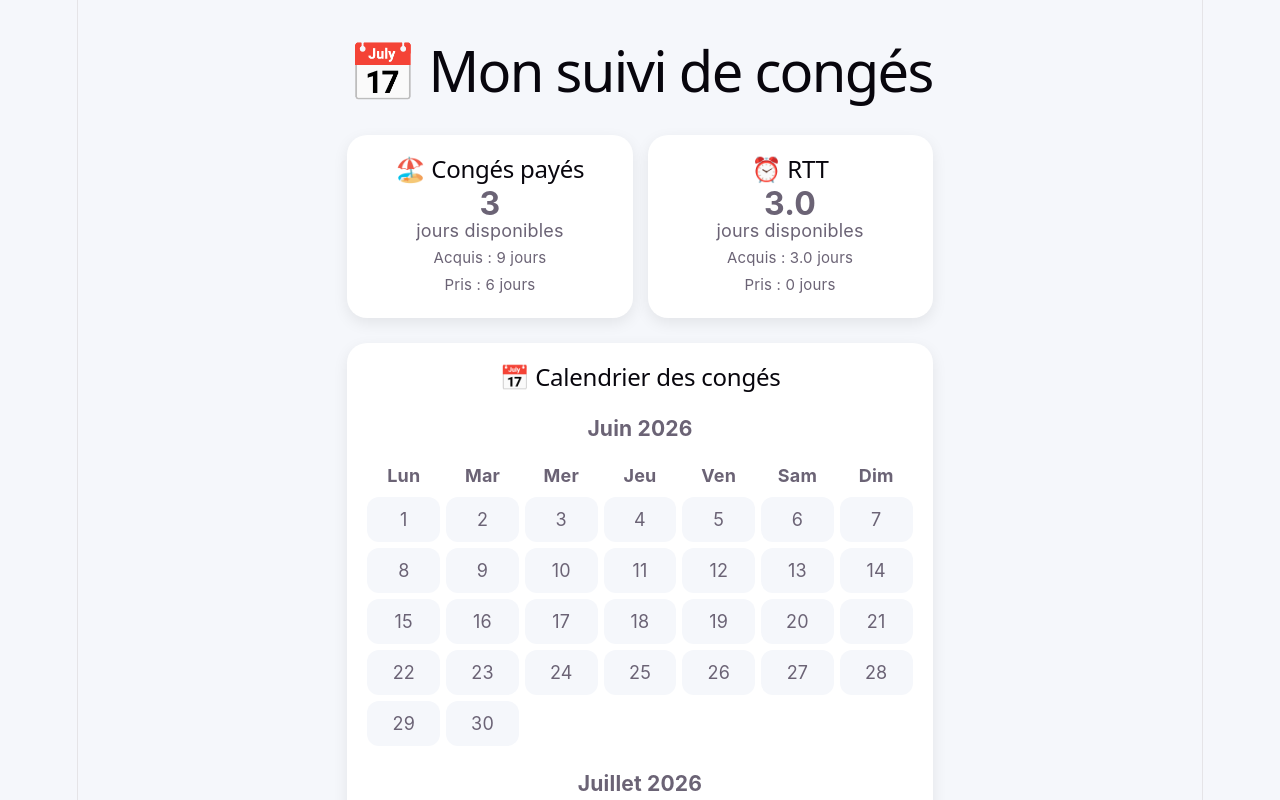
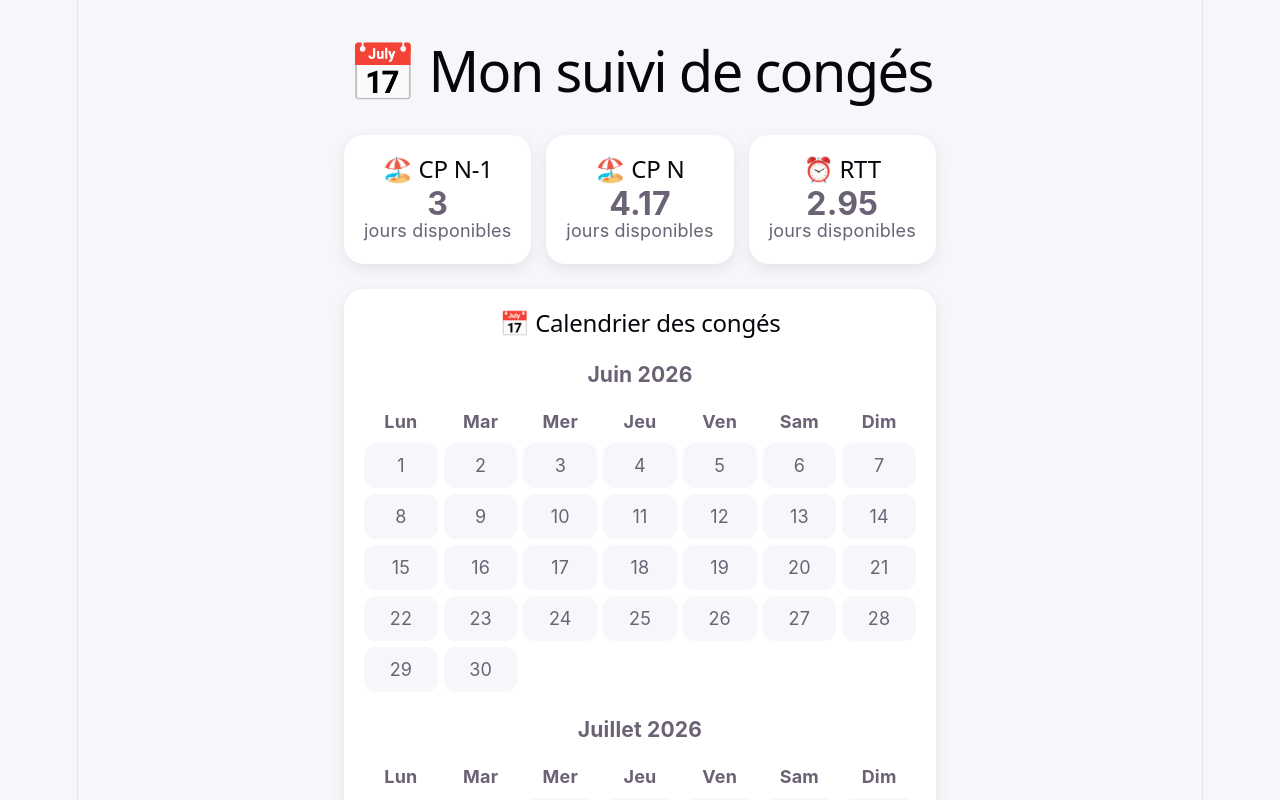
Before and after one commit to mathildem45/suivi-conges, a React (Vite) app: page / in a window 1280 px wide. Shown: the top 800 px of the page. Built offline with nearby package versions, Linux system fonts and the light colour scheme.

Commit message:
V2 - Soldes CP N-1 CP N et RTT

```diff
--- a/src/App.jsx
+++ b/src/App.jsx
@@ -15,7 +15,6 @@ import "./App.css";
 
 function App() {
 
-
   const [conges, setConges] = useState(() => {
 
     const sauvegarde =
@@ -28,10 +27,8 @@ function App() {
   });
 
 
-
   const [dateSelectionnee, setDateSelectionnee] =
     useState(null);
-
 
 
   useEffect(() => {
@@ -44,16 +41,12 @@ function App() {
   }, [conges]);
 
 
-
-
   function ajouterConge(nouveauConge) {
-
 
     const dates = getDatesBetween(
       nouveauConge.debut,
       nouveauConge.fin
     );
-
 
 
     const nouveauxConges = dates.map(date => ({
@@ -70,24 +63,19 @@ function App() {
     }));
 
 
-
     setConges([
       ...conges,
       ...nouveauxConges
     ]);
 
-
   }
-
-
 
 
   function supprimerConge(congeASupprimer) {
 
-
     const confirmation =
       window.confirm(
-        "Supprimer ce congé ?"
+        "Supprimer cette période de congé ?"
       );
 
 
@@ -96,67 +84,83 @@ function App() {
     }
 
 
-
     setConges(
       conges.filter(
         c =>
-          c.debut !== congeASupprimer.debut
+          !(
+            c.type === congeASupprimer.type &&
+            new Date(c.debut) >=
+              new Date(congeASupprimer.debut) &&
+            new Date(c.debut) <=
+              new Date(congeASupprimer.fin)
+          )
       )
     );
-
 
   }
 
 
+  /*
+   * ==========================================
+   * DERNIER BULLETIN CONNU
+   * ==========================================
+   */
+
+  const bulletin =
+    settings.dernierBulletin;
 
 
+  /*
+   * CP N-1
+   *
+   * 9 acquis - 6 pris = 3 disponibles
+   */
 
-  const cpPris =
-    conges
-      .filter(c => c.type === "CP")
-      .reduce(
-        (total, c) =>
-          total + c.jours,
-        0
-      );
+  const cpN1Disponible =
+    Number(bulletin.cpN1Acquis) -
+    Number(bulletin.cpN1Pris);
 
 
+  /*
+   * CP N
+   *
+   * Le bulletin de juillet indique 4,17.
+   *
+   * On ne retire PAS les anciens congés,
+   * car ils sont déjà pris en compte
+   * dans le bulletin.
+   */
 
-  const rttPris =
-    conges
-      .filter(c => c.type === "RTT")
-      .reduce(
-        (total, c) =>
-          total + c.jours,
-        0
-      );
+  const cpNDisponible =
+    Number(bulletin.cpNAcquis);
 
 
+  /*
+   * RTT
+   *
+   * Le bulletin indique 2,95.
+   */
 
+  const rttDisponible =
+    Number(bulletin.rttAcquis);
 
 
   return (
 
     <div className="app">
 
-
       <Header />
-
 
 
       <Dashboard
 
-        cpAcquis={settings.cpAcquis}
+        cpN1Disponible={cpN1Disponible}
 
-        cpPris={cpPris}
+        cpNDisponible={cpNDisponible}
 
-        rttAcquis={settings.rttAcquis}
-
-        rttPris={rttPris}
+        rttDisponible={rttDisponible}
 
       />
-
-
 
 
       <Calendar
@@ -170,8 +174,6 @@ function App() {
       />
 
 
-
-
       <LeaveHistory
 
         conges={conges}
@@ -179,9 +181,6 @@ function App() {
         onDelete={supprimerConge}
 
       />
-
-
-
 
 
       {dateSelectionnee && (
@@ -200,8 +199,6 @@ function App() {
 
       )}
 
-
-
     </div>
 
   );
@@ -209,5 +206,4 @@ function App() {
 }
 
 
-
 export default App;
--- a/src/components/Dashboard.jsx
+++ b/src/components/Dashboard.jsx
@@ -1,131 +1,72 @@
 function Dashboard({
-  cpAcquis = 0,
-  cpPris = 0,
-  rttAcquis = 0,
-  rttPris = 0,
+  cpN1Disponible = 0,
+  cpNDisponible = 0,
+  rttDisponible = 0
 }) {
 
-
   function afficherNombre(nombre) {
-
     const valeur = Number(nombre);
 
     return valeur % 1 === 0
       ? valeur
-      : valeur.toFixed(1);
-
+      : valeur.toFixed(2);
   }
 
-
-
   function afficherJour(nombre) {
-
-    return nombre > 1
+    return Number(nombre) > 1
       ? "jours"
       : "jour";
-
   }
 
+  return (
+    <div className="cards">
 
+      <div className="card">
 
+        <h2>🏖️ CP N-1</h2>
 
-  const cpRestants =
-    Number(cpAcquis) - Number(cpPris);
+        <div className="value">
+          {afficherNombre(cpN1Disponible)}
+        </div>
 
+        <p>
+          {afficherJour(cpN1Disponible)} disponibles
+        </p>
 
-
-  const rttRestants =
-    Number(rttAcquis) - Number(rttPris);
-
-
-
-
-  return (
-
-    <div className="cards">
+      </div>
 
 
       <div className="card">
 
-
-        <h2>
-          🏖️ Congés payés
-        </h2>
-
-
+        <h2>🏖️ CP N</h2>
 
         <div className="value">
-
-          {afficherNombre(cpRestants)}
-
+          {afficherNombre(cpNDisponible)}
         </div>
 
-
         <p>
-          {afficherJour(cpRestants)} disponibles
+          {afficherJour(cpNDisponible)} disponibles
         </p>
-
-
-
-        <small>
-
-          Acquis : {afficherNombre(cpAcquis)} jours
-
-          <br />
-
-          Pris : {afficherNombre(cpPris)} jours
-
-        </small>
-
 
       </div>
 
 
-
-
-
       <div className="card">
 
-
-        <h2>
-          ⏰ RTT
-        </h2>
-
-
+        <h2>⏰ RTT</h2>
 
         <div className="value">
-
-          {afficherNombre(rttRestants)}
-
+          {afficherNombre(rttDisponible)}
         </div>
 
-
         <p>
-          {afficherJour(rttRestants)} disponibles
+          {afficherJour(rttDisponible)} disponibles
         </p>
-
-
-
-        <small>
-
-          Acquis : {afficherNombre(rttAcquis)} jours
-
-          <br />
-
-          Pris : {afficherNombre(rttPris)} jours
-
-        </small>
-
 
       </div>
 
-
-
     </div>
-
   );
-
 }
 
-
 export default Dashboard;
--- a/src/data/settings.js
+++ b/src/data/settings.js
@@ -1,11 +1,17 @@
 export const settings = {
   dateEntree: "2026-02-02",
 
-  // Situation connue au 31 juillet 2026
-  cpAcquis: 9,
-  cpPris: 6,
+  dernierBulletin: {
+    mois: "2026-07",
+    dateFin: "2026-07-31",
 
-  rttAcquis: 2.95,
+    cpN1Acquis: 9,
+    cpN1Pris: 6,
+
+    cpNAcquis: 4.17,
+
+    rttAcquis: 2.95
+  },
 
   lundiPentecoteTravaille: true
 };
```
